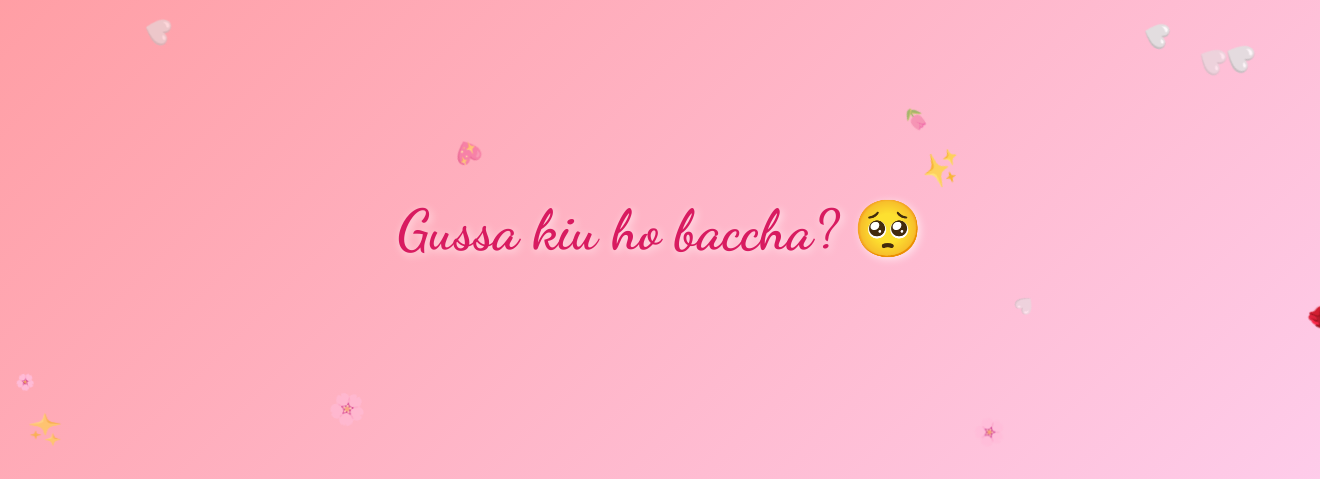
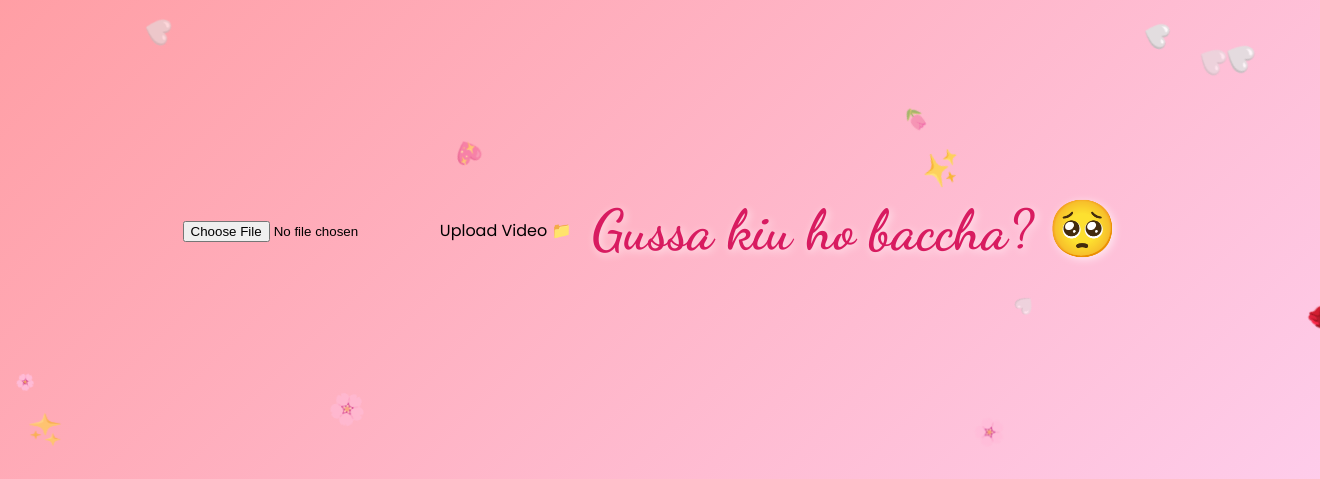
Before and after one commit to rudrakihubacchu/myaplogoy, a Flask app: page / in a window 1320 px wide; the page is wider, and only the part inside the window is pictured. Shown: the part 170-649 px from the top of that part. Run offline with Flask 3, Linux system fonts and the light colour scheme.

Commit message:
Update index.html

```diff
--- a/templates/index.html
+++ b/templates/index.html
@@ -7,6 +7,12 @@
     <link rel="stylesheet" href="{{ url_for('static', filename='style.css') }}">
 </head>
 <body>
+    <!-- Video Upload Button at the Top -->
+    <div id="upload-container">
+        <input type="file" id="video-upload" accept="video/*">
+        <label for="video-upload" id="upload-label">Upload Video 📁</label>
+    </div>
+
     <!-- Container for falling flowers and hearts -->
     <div id="flower-container"></div>
 
@@ -17,8 +23,16 @@
         <div id="apology-box" class="hidden" style="display: none;">
             <h2>I am really sorry!</h2>
             <p>Please smile now, it breaks my heart to see you angry. 🌸</p>
-            <div class="heart"></div>
+            <div class="heart" id="clickable-heart"></div>
+            <!-- Glowing text -->
+            <p id="click-instruction" class="glow-text">Click the heart ✨</p>
         </div>
+    </div>
+
+    <!-- Fullscreen Video Overlay -->
+    <div id="video-overlay" style="display: none;">
+        <video id="apology-video" playsinline></video>
+        <button id="close-video">✖</button>
     </div>
 
     <script src="{{ url_for('static', filename='script.js') }}"></script>
```
